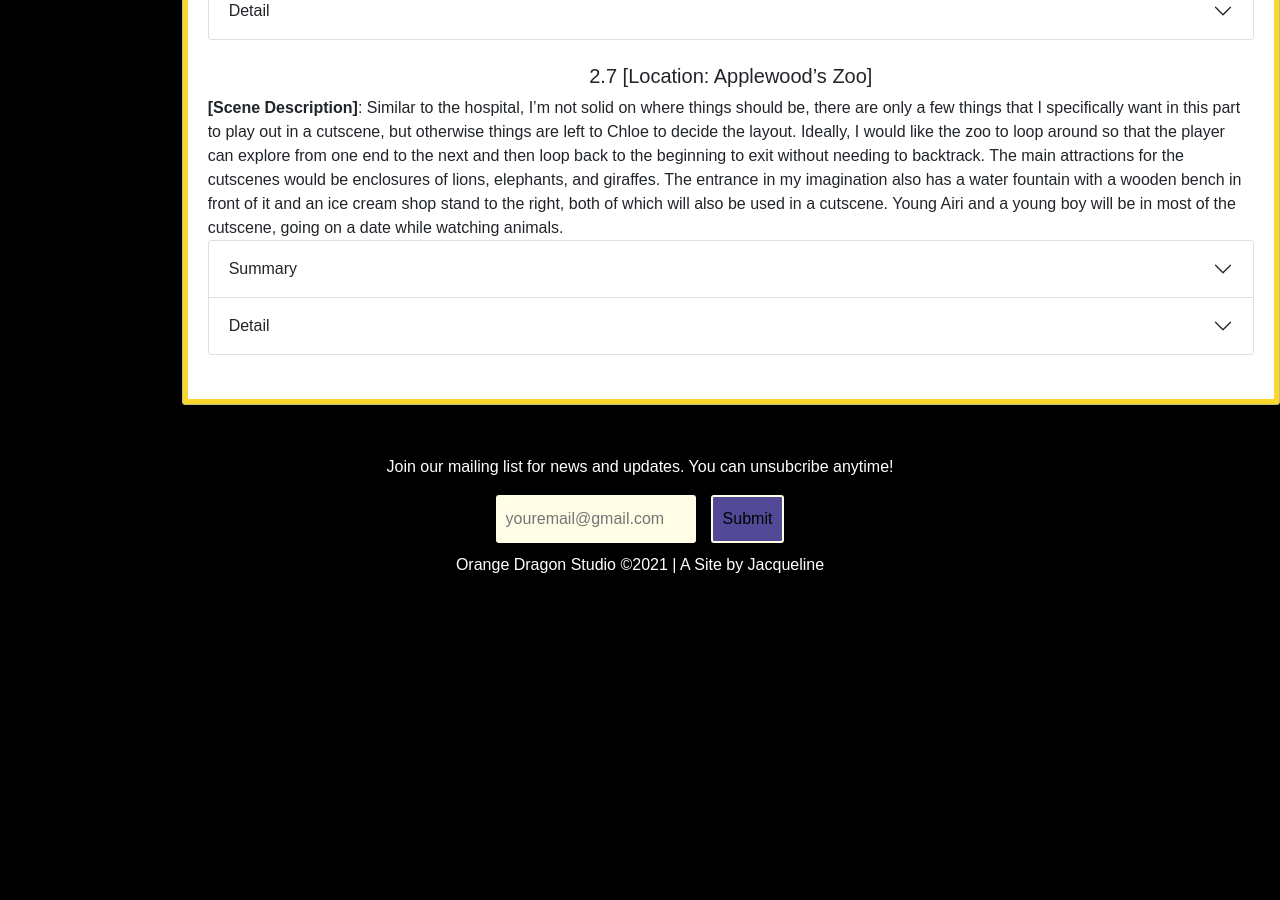
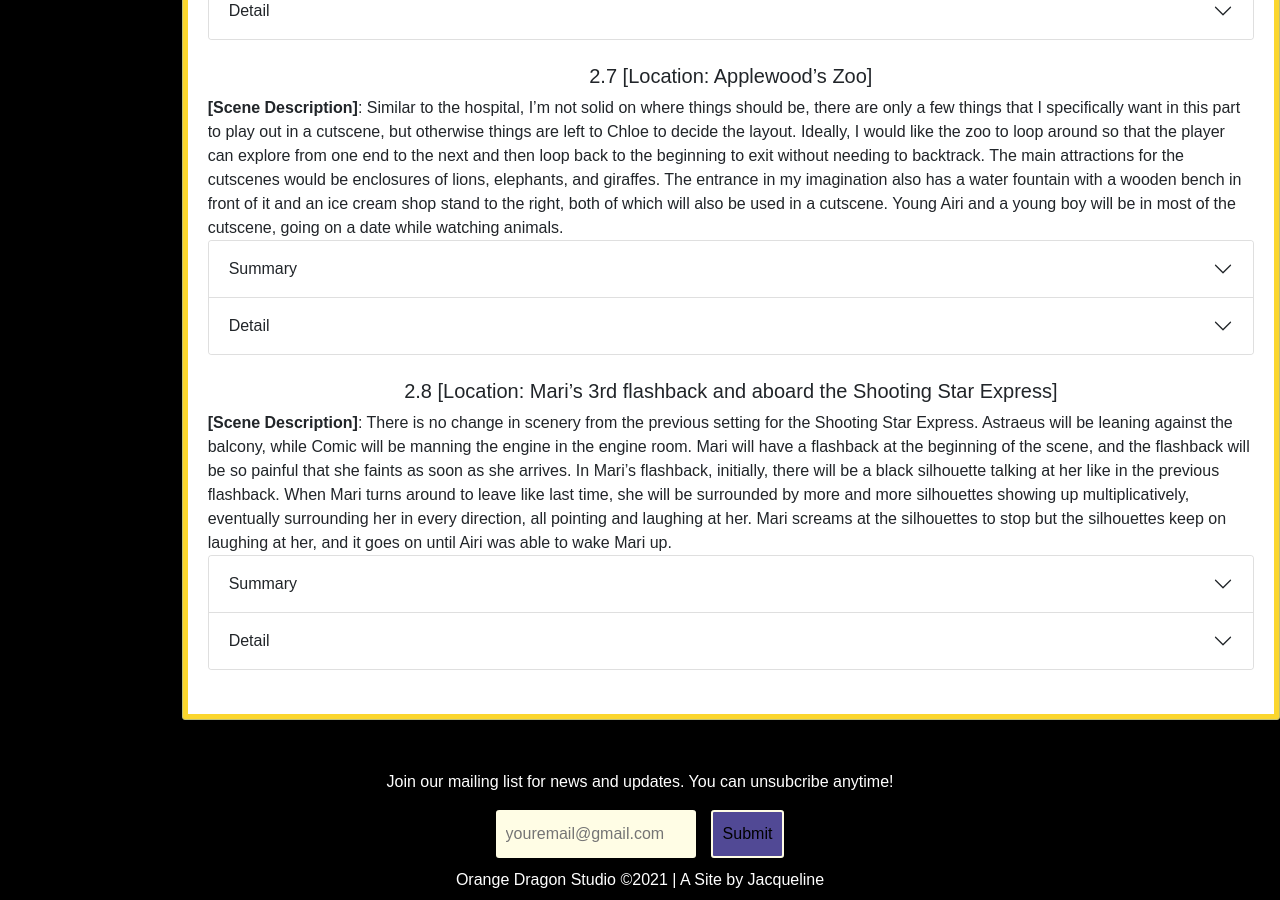
Before and after one commit to Jacquelinett/mwuaps, a Jekyll site: the page built from wiki/story/chapter2/index.html, in a window 1280 px wide and 900 px high, scrolled down 2746 px. Built offline with Jekyll 4.4.1, drawn with Linux system fonts in a browser that asks for light colours; before the commit the page ends 3339 px from its top, so only the background shows below that; some of the changed lines change nothing that is shown; some of the changed text lies outside the part shown.

Commit message:
Add 2-8 and moidfy previous flashback to be number based

```diff
--- a/wiki/story/chapter2/chapter2-4.html
+++ b/wiki/story/chapter2/chapter2-4.html
@@ -1,4 +1,4 @@
-<h5>2.4 [Location: Mari’s Flashback and Shooting Star Express]</h5>
+<h5>2.4 [Location: Mari’s 1st Flashback and Shooting Star Express]</h5>
 
 <b>[Scene Description]</b>: Mari has a series of flashbacks at the beginning of this part. Her flashbacks are jumbled
 static grey screens with black silhouettes speaking to her. In her last flashback, one of the silhouettes turns out to
--- /dev/null
+++ b/wiki/story/chapter2/chapter2-8.html
@@ -0,0 +1,132 @@
+<h5>2.8 [Location: Mari’s 3rd flashback and aboard the Shooting Star Express]</h5>
+
+<b>[Scene Description]</b>: There is no change in scenery from the previous setting for the Shooting Star Express.
+Astraeus will be leaning against the balcony, while Comic will be manning the engine in the engine room. Mari will have
+a flashback at the beginning of the scene, and the flashback will be so painful that she faints as soon as she arrives.
+In Mari’s flashback, initially, there will be a black silhouette talking at her like in the previous flashback. When
+Mari turns around to leave like last time, she will be surrounded by more and more silhouettes showing up
+multiplicatively, eventually surrounding her in every direction, all pointing and laughing at her. Mari screams at the
+silhouettes to stop but the silhouettes keep on laughing at her, and it goes on until Airi was able to wake Mari up.
+<br>
+<div class="accordion" id="chapter2-8">
+    <div class="accordion-item">
+        <button class="accordion-button collapsed" type="button" data-bs-toggle="collapse"
+            data-bs-target="#chapter2-8-1" aria-expanded="false" aria-controls="chapter2-8-1">
+            Summary
+        </button>
+        <div id="chapter2-8-1" class="accordion-collapse collapse" data-bs-parent="#chapter2-8">
+            <div class="accordion-body">
+                Mari faint as soon as she and Airi got back to the Shooting Star Express. In her flashback/dream, once
+                again a silhouette representation of her dad acts mean towards her, telling her that she will be alone
+                for the rest of her life. Mari tries to run away, but is trapped by a sea of silhouettes pointing and
+                laughing at her. She eventually is able to wake up, and Airi helps her get to the bunk bed where she
+                rests. Airi asks Comic about why Mari is in pain every time she remembers, and he suggests that Mari
+                subconsciously doesn’t want to remember. Airi talks to Mari after, and explains to Mari that the next
+                memory, going to her high school, is the last memory that she can probably help Mari with, since if Airi
+                met Mari as an adult, she definitely would remember. Airi and Mari head to the next memory.
+            </div>
+        </div>
+    </div>
+    <div class="accordion-item">
+        <button class="accordion-button collapsed" type="button" data-bs-toggle="collapse"
+            data-bs-target="#chapter2-8-2" aria-expanded="false" aria-controls="chapter2-8-2">
+            Detail
+        </button>
+        <div id="chapter2-8-2" class="accordion-collapse collapse" data-bs-parent="#chapter2-8">
+            <div class="accordion-body">
+                <p>[Scene]: Once again, we are in Mari’s flashback. A silhouette yell at Mari:</p>
+                <ul>
+                    <li>[Silhouette]: “And what are you going to do about your romantic life?”</li>
+                    <li>[Mari]: “I… don’t know”</li>
+                    <li>[Silhouette]: “Men won’t like you, women won’t like you. You will be alone for the rest of your
+                        life”</li>
+                    <li>[Mari]: “It… doesn’t really matter dad. I would rather live alone for the rest of my life than
+                        be miserable”</li>
+                    <li>[Silhouette]: “But it doesn’t have to be. Why can’t you be normal and carry on your family? You
+                        are a disgrace. Leave my sight”</li>
+                    <li>Mari turns around and starts walking away, as she walks, more and more silhouettes show up until
+                        Mari can't move anymore. Mari is swarmed in a sea of silhouettes, who are all pointing and
+                        laughing at her</li>
+                    <li>Eventually, Mari stops trying to move, cover her ears with her hand and start screaming
+                        “HEEEELPPPP” and the scene cuts straight to the reception room, where Mari is laying on the
+                        ground, unconscious. Airi is shaking Mari on her shoulder, trying to get her to wake up. Mari
+                        wakes up abruptly also screaming “HEEEELPP”</li>
+                    <li>[Airi]: “MARI. Are you okay?”</li>
+                    <li>Mari stops screaming, takes a moment to look at her surroundings. She then stops and makes a
+                        teary face, before she hugs Airi and starts sobbing</li>
+                    <li>[Mari]: “Airi, I’m so scared”</li>
+                    <li>[Airi pat Mari]: “It’s going to be okay Mari, it’s going to be okay. You are safe now”</li>
+                    <li>Mari and Airi sat stills for a moment, Astraeus from off-screen attempted to walk into the room,
+                        but saw the situation and slowly walk backward out of sight.</li>
+                    <li>[Airi]: “Do you want to talk about it?”</li>
+                    <li>[Mari looks down]: “...”</li>
+                    <li>[Airi]: “It’s okay Mari, I understand”</li>
+                    <li>The two sit quietly again as the scene fades to black. The scene faded back to Mari sitting on
+                        the bunk bed, Airi standing in front of her</li>
+                    <li>[Airi]: “Rest for a bit Mari, I’m going to talk to Astraeus for a bit”</li>
+                    <li>Mari nod</li>
+                </ul>
+
+                <p>[Gameplay]: As the dialog suggests, the player needs to talk to Astraeus, who is very nearby. I’m not
+                    sure how to make this part more gameplay/gameplay, but unfortunately, another cutscene now happen
+                </p>
+
+                <p>[Scene]: Airi walks towards Astraeus, who is leaning against the balcony (possibly smoking for a cool
+                    vibe, but I don’t know how I feel about that yet).</p>
+                <ul>
+                    <li>[Airi]: “Astraeus. The more Mari remembers, the more she seems to be in pain. Is this… is this
+                        supposed to happen?”</li>
+                    <li>[Astraeus]: “I don’t know”</li>
+                    <li>[Airi]: “What do you mean you don’t know?”</li>
+                    <li>[Astraeus]: “Everyone reacts differently when they remember their pasts. Some people feel a
+                        sense of dread, some feel a sense of relief, the emotion varies”</li>
+                    <li>[Airi]: “Did you do this to her? Why did Mari lose her memory?”</li>
+                    <li>[Astraeus]: “No, everyone loses their memories when they are in limbo, that way their brain
+                        doesn’t have to process the fact that they are dead. I did not have any part in this, it is
+                        simply the way it is. As I have told you, I’m trying to help”</li>
+                    <li>[Airi]: “I see…”</li>
+                    <li>[Astraeus]: “In Mari’s case though, I don’t know for sure, but I think the reason she’s
+                        experiencing so much pain is that subconsciously, she doesn’t want to remember. And as more and
+                        more memories resurface, her mind is actively trying to drown them out.</li>
+                    <li>[Airi]: “Astraeus… What the fuck happened in Mari’s life? What could be so bad that even in
+                        death that she’s still trying to forget?”</li>
+                    <li>[Astraeus]: “Sorry Airi, it isn’t my place to answer that question. It’s for Mari to tell you if
+                        she chooses”</li>
+                    <li>[Airi]: “I see”</li>
+                    <li>[Airi mumbles to herself]: “I probably should check on Mari”</li>
+                </ul>
+
+                <p>[Gameplay]: The player needs to go find Mari, who is actually standing in the reception room near the
+                    machine, waiting for Airi. The player just need to talk to Mari to proceed</p>
+                <ul>
+                    <li>[Airi]: “You are up already? You sure you don’t want to rest some more?”</li>
+                    <li>[Mari]: “Yeah. I will be fine. I honestly just don’t want to be by myself at the moment”</li>
+                    <li>[Airi]: “You won’t be alone, Astraeus and Comic is here”</li>
+                    <li>[Mari]: “Do you really want to stay here and talk to two supernatural beings, one is a literal
+                        god and the other is a weirdo who talks to an invisible person?”</li>
+                    <li>[Airi]: “You know what. I can’t argue there”</li>
+                    <li>[Mari]: “Sorry. It seems like more and more memories are flooding back to me, even now, and it
+                        makes me really scared and restless. I don’t think I can sit still in bed by myself”</li>
+                    <li>[Airi]: “Isn’t that a good thing? You can finally remember and choose to live”</li>
+                    <li>[Mari]: “I… I guess so”</li>
+                    <li>[Airi]: “Well, I’m glad you are remembering more because I’m running out of things to show you.
+                        If I have met you as an adult, I definitely would remember, my memories are that good at least.
+                        I think the next memory is the last one I have that would be helpful”</li>
+                    <li>[Mari]: “Okay. Where are we going?”</li>
+                    <li>[Airi]: “My high school, you might have been a student there”</li>
+                    <li>A very short flashback of the silhouettes from Mari’s flashback surrounding her from before
+                        briefly cut the scene. When it cuts back to the current scene, Mari’s expression is
+                        shocked/scared.</li>
+                    <li>[Airi]: “Mari… are you… okay?”</li>
+                    <li>[Mari shakes her head a few times, squinting her eyes]: “Yeah. Sorry. I’m fine”</li>
+                    <li>[Airi]: “Okay. I will be inputting the destination now”</li>
+                    <li>To proceed, the player just needs to interact with the machine like before, solve a 4x4 sliding
+                        puzzle with a typical high school as the image, then input the memory.</li>
+                </ul>
+
+            </div>
+        </div>
+    </div>
+</div>
+
+<br>
--- a/wiki/story/chapter2/index.html
+++ b/wiki/story/chapter2/index.html
@@ -11,3 +11,4 @@ title: An Airi To The Past
 {% include_relative chapter2-5.html %}
 {% include_relative chapter2-6.html %}
 {% include_relative chapter2-7.html %}
+{% include_relative chapter2-8.html %}
```
